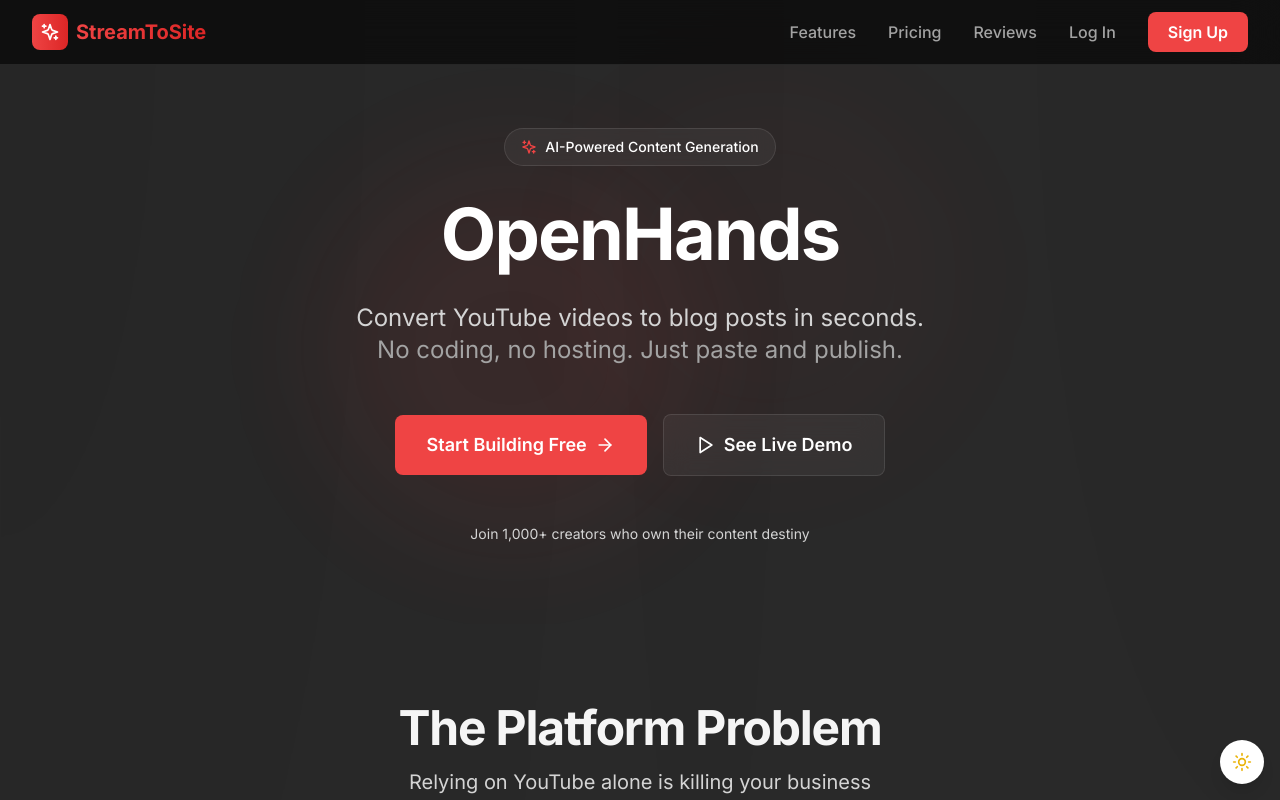
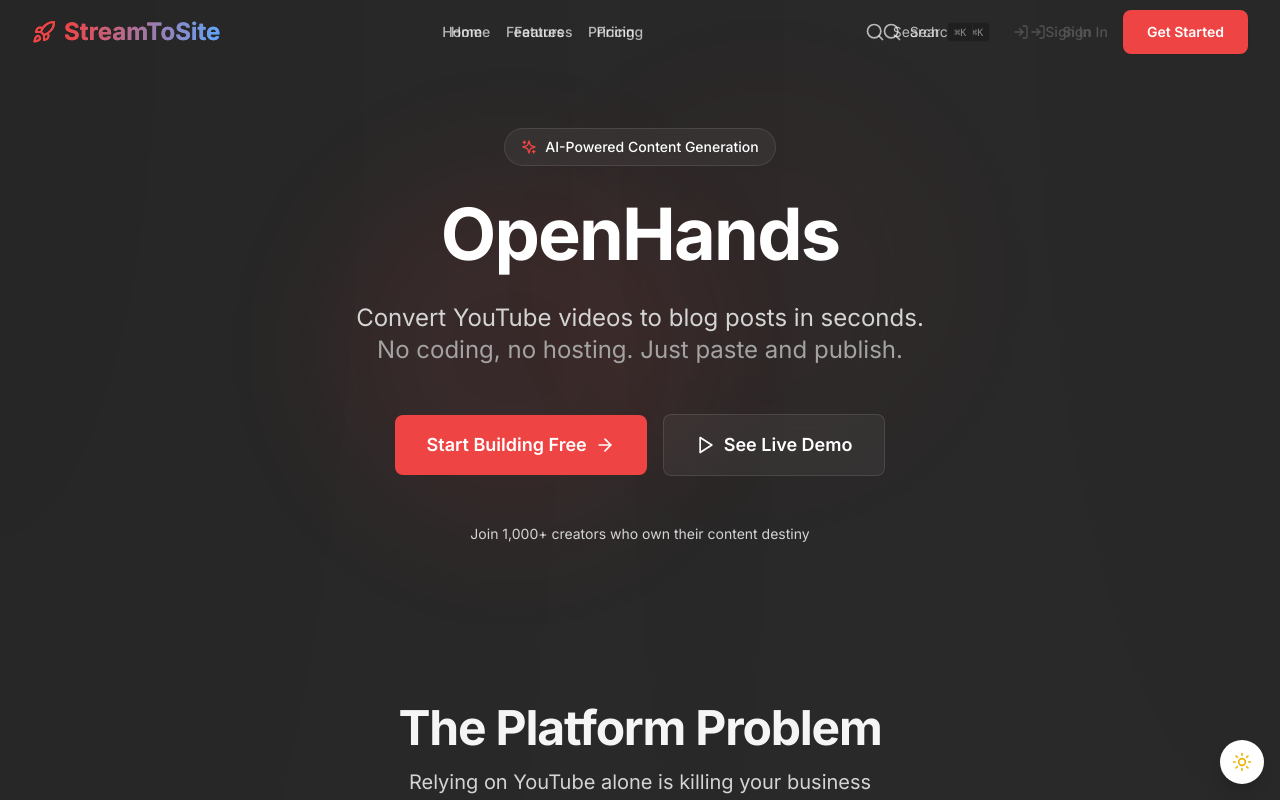
Before and after one commit to Baxa1997/streamToSite, a Next.js app: page / in a window 1280 px wide. Shown: the top 800 px of the page. Built offline with nearby package versions, Linux system fonts and the light colour scheme.

Commit message:
AI: ## Previous conversation context
**User asked:**

```diff
--- a/src/app/layout.js
+++ b/src/app/layout.js
@@ -2,7 +2,8 @@
 
 import { ThemeProvider } from '@/context/ThemeContext'
 import ThemeSwitcher from '@/components/ThemeSwitcher'
-
+import Navbar from '@/components/Navbar'
+import CommandPalette from '@/components/CommandPalette'
 
 export const metadata = {
   title: 'StreamToSite - Turn Videos into SEO-Optimized Blogs',
@@ -19,7 +20,9 @@
       </head>
       <body className="min-h-screen">
         <ThemeProvider>
+          <Navbar />
           {children}
+          <CommandPalette />
           <ThemeSwitcher />
         </ThemeProvider>
       </body>
--- /dev/null
+++ b/src/components/CommandPalette.js
@@ -0,0 +1,157 @@
+'use client'
+
+import { useState, useEffect, useRef } from 'react'
+import { useRouter } from 'next/navigation'
+import { motion, AnimatePresence } from 'framer-motion'
+import { Search, Monitor, PenSquare, Layout, DollarSign, Settings, LogOut, X } from 'lucide-react'
+import { useCommandPaletteStore } from '@/store/commandPaletteStore'
+
+export default function CommandPalette() {
+  const router = useRouter()
+  const { isOpen, close } = useCommandPaletteStore()
+  const [searchTerm, setSearchTerm] = useState('')
+  const inputRef = useRef(null)
+  const paletteRef = useRef(null)
+
+  const items = [
+    { id: 'dashboard', name: 'Dashboard Overview', href: '/dashboard', icon: Monitor },
+    { id: 'studio', name: 'Content Studio', href: '/dashboard/studio', icon: PenSquare },
+    { id: 'builder', name: 'Site Builder', href: '/dashboard/builder', icon: Layout },
+    { id: 'monetization', name: 'Monetization Hub', href: '/dashboard/monetization', icon: DollarSign },
+    { id: 'settings', name: 'Account Settings', href: '/dashboard/settings', icon: Settings },
+    { id: 'signout', name: 'Sign Out', href: '/api/auth/signout', icon: LogOut, action: () => alert('Signing out...') }, // Mock action
+  ]
+
+  const filteredItems = items.filter(item =>
+    item.name.toLowerCase().includes(searchTerm.toLowerCase())
+  )
+
+  useEffect(() => {
+    if (isOpen) {
+      document.body.style.overflow = 'hidden'
+      inputRef.current?.focus()
+    } else {
+      document.body.style.overflow = 'auto'
+    }
+
+    const handleKeyDown = (event) => {
+      if ((event.metaKey || event.ctrlKey) && event.key === 'k') {
+        event.preventDefault()
+        useCommandPaletteStore.getState().toggle()
+      }
+      if (event.key === 'Escape') {
+        close()
+      }
+    }
+
+    window.addEventListener('keydown', handleKeyDown)
+    return () => {
+      window.removeEventListener('keydown', handleKeyDown)
+    }
+  }, [isOpen, close])
+
+  const handleSelect = (item) => {
+    if (item.action) {
+      item.action()
+    } else {
+      router.push(item.href)
+    }
+    close()
+    setSearchTerm('')
+  }
+
+  const backdropVariants = {
+    hidden: { opacity: 0 },
+    visible: { opacity: 1 },
+  }
+
+  const paletteVariants = {
+    hidden: { scale: 0.95, opacity: 0, y: 10 },
+    visible: { scale: 1, opacity: 1, y: 0 },
+  }
+
+  return (
+    <AnimatePresence>
+      {isOpen && (
+        <motion.div
+          ref={paletteRef}
+          className="fixed inset-0 z-[100] flex items-start justify-center p-4 sm:p-6 lg:p-8 pt-[15vh]"
+          initial="hidden"
+          animate="visible"
+          exit="hidden"
+          variants={backdropVariants}
+          onClick={(e) => e.target === paletteRef.current && close()} // Close on backdrop click
+        >
+          <motion.div
+            className="w-full max-w-xl bg-surface-light rounded-xl shadow-2xl border border-border-color flex flex-col overflow-hidden"
+            variants={paletteVariants}
+            transition={{ duration: 0.2 }}
+            onClick={(e) => e.stopPropagation()} // Prevent closing when clicking inside
+          >
+            {/* Search Input */}
+            <div className="relative flex items-center px-4 py-3 border-b border-border-color">
+              <Search className="w-5 h-5 text-text/60 absolute left-4" />
+              <input
+                ref={inputRef}
+                type="text"
+                placeholder="Search StreamToSite..."
+                className="w-full pl-10 pr-10 py-2 bg-transparent text-text placeholder-text/50 focus:outline-none text-lg"
+                value={searchTerm}
+                onChange={(e) => setSearchTerm(e.target.value)}
+              />
+              <button onClick={close} className="absolute right-4 p-1 rounded-full text-text/60 hover:bg-surface-light-hover">
+                <X className="w-5 h-5" />
+              </button>
+            </div>
+
+            {/* Results */}
+            <div className="flex-1 overflow-y-auto max-h-[calc(80vh-150px)] scrollbar-custom">
+              {filteredItems.length === 0 ? (
+                <div className="p-6 text-center text-text/50">
+                  No results found for &quot;{searchTerm}&quot;
+                </div>
+              ) : (
+                <ul className="py-2">
+                  {filteredItems.map((item) => (
+                    <motion.li
+                      key={item.id}
+                      initial={{ opacity: 0, y: 5 }}
+                      animate={{ opacity: 1, y: 0 }}
+                      transition={{ duration: 0.1, delay: 0.05 * filteredItems.indexOf(item) }}
+                      className="group cursor-pointer"
+                      onClick={() => handleSelect(item)}
+                    >
+                      <a
+                        className="flex items-center space-x-3 px-4 py-3 hover:bg-surface transition-colors rounded-md mx-2"
+                      >
+                        <item.icon className="w-5 h-5 text-text/60 group-hover:text-primary" />
+                        <span className="text-text font-medium group-hover:text-primary">{item.name}</span>
+                        {item.href && (
+                          <span className="ml-auto text-xs text-text/40 group-hover:text-primary/70 hidden sm:block">
+                            {item.href}
+                          </span>
+                        )}
+                      </a>
+                    </motion.li>
+                  ))}
+                </ul>
+              )}
+            </div>
+
+            {/* Footer */}
+            <div className="p-3 border-t border-border-color flex justify-between items-center text-xs text-text/50">
+              <div className="flex items-center space-x-2">
+                <span className="kbd">⌘K</span>
+                <span>to toggle</span>
+              </div>
+              <div className="flex items-center space-x-2">
+                <span className="kbd">Esc</span>
+                <span>to close</span>
+              </div>
+            </div>
+          </motion.div>
+        </motion.div>
+      )}
+    </AnimatePresence>
+  )
+}
--- a/src/components/Navbar.js
+++ b/src/components/Navbar.js
@@ -1,95 +1,156 @@
 'use client'
 
+import { useState, useEffect } from 'react'
 import Link from 'next/link'
-import { Menu, X, Sparkles } from 'lucide-react'
-import { useState } from 'react'
+import { motion, AnimatePresence } from 'framer-motion'
+import { Menu, X, Search, LogIn, Rocket } from 'lucide-react'
+import { useCommandPaletteStore } from '@/store/commandPaletteStore'
 
 export default function Navbar() {
-  const [isOpen, setIsOpen] = useState(false)
+  const [isMobileMenuOpen, setIsMobileMenuOpen] = useState(false)
+  const [scrolled, setScrolled] = useState(false)
+  const toggleCommandPalette = useCommandPaletteStore((state) => state.toggle)
+
+  useEffect(() => {
+    const handleScroll = () => {
+      setScrolled(window.scrollY > 50)
+    }
+
+    window.addEventListener('scroll', handleScroll)
+    return () => window.removeEventListener('scroll', handleScroll)
+  }, [])
+
+  const navLinks = [
+    { name: 'Home', href: '/' },
+    { name: 'Features', href: '/#features' },
+    { name: 'Pricing', href: '/#pricing' },
+  ]
+
+  const mobileMenuVariants = {
+    hidden: { opacity: 0, y: -20, transition: { duration: 0.2 } },
+    visible: { opacity: 1, y: 0, transition: { duration: 0.3 } },
+    exit: { opacity: 0, y: -20, transition: { duration: 0.2 } },
+  }
 
   return (
-    <nav className="fixed top-0 left-0 right-0 z-50 bg-neutral-950/80 backdrop-blur-xl border-b border-neutral-800">
-      <div className="max-w-7xl mx-auto px-4 sm:px-6 lg:px-8">
-        <div className="flex items-center justify-between h-16">
+    <motion.nav
+      initial={{ y: -100, opacity: 0 }}
+      animate={{ y: 0, opacity: 1 }}
+      transition={{ type: 'spring', stiffness: 120, damping: 20, delay: 0.1 }}
+      className={`
+        fixed inset-x-0 top-0 z-50 transition-all duration-300
+        ${scrolled ? 'bg-surface/80 backdrop-blur-lg border-b border-border-color shadow-lg' : 'bg-transparent'}
+      `}
+    >
+      <div className="container mx-auto px-4 sm:px-6 lg:px-8 py-4 flex items-center justify-between h-16">
         {/* Logo */}
-          <Link href="/" className="flex items-center space-x-2 group">
-            <div className="bg-gradient-to-r from-red-500 to-red-600 p-2 rounded-lg group-hover:scale-110 transition-transform duration-300">
-              <Sparkles className="w-5 h-5 text-white" />
-            </div>
-            <span className="text-xl font-bold bg-clip-text text-transparent bg-gradient-to-r from-red-500 to-red-600">StreamToSite</span>
-          </Link>
-
-          {/* Desktop Navigation */}
-          <div className="hidden md:flex items-center space-x-8">
-            <Link href="#features" className="text-neutral-400 hover:text-white transition-colors font-medium">
-              Features
-            </Link>
-            <Link href="#pricing" className="text-neutral-400 hover:text-white transition-colors font-medium">
-              Pricing
-            </Link>
-            <Link href="#reviews" className="text-neutral-400 hover:text-white transition-colors font-medium">
-              Reviews
-            </Link>
-            <Link href="/login" className="text-neutral-400 hover:text-white transition-colors font-medium">
-              Log In
-            </Link>
-            <Link href="/signup" className="bg-red-500 hover:bg-red-600 text-white font-semibold px-5 py-2 rounded-lg transition-all duration-300 hover:scale-105">
-              Sign Up
+        <div className="flex-shrink-0">
+          <Link href="/" className="text-2xl font-bold text-text flex items-center group">
+            <Rocket className="w-6 h-6 mr-2 text-primary transition-transform group-hover:rotate-12" />
+            <span className="bg-gradient-to-r from-primary to-blue-400 text-transparent bg-clip-text">
+              StreamToSite
+            </span>
           </Link>
         </div>
 
-          {/* Mobile menu button */}
+        {/* Desktop Navigation Links */}
+        <div className="hidden md:flex items-center space-x-6">
+          {navLinks.map((link) => (
+            <Link key={link.name} href={link.href} className="text-text/70 hover:text-primary transition-colors font-medium text-sm">
+              {link.name}
+            </Link>
+          ))}
+        </div>
+
+        {/* Action Buttons & Search */}
+        <div className="flex items-center space-x-4">
           <button
-            onClick={() => setIsOpen(!isOpen)}
-            className="md:hidden text-neutral-400 hover:text-white p-2"
+            onClick={toggleCommandPalette}
+            className="hidden md:flex items-center justify-center p-2 rounded-lg text-text/70 hover:text-primary hover:bg-surface-light transition-colors group"
+            title="Search or Command (Cmd+K)"
           >
-            {isOpen ? <X className="w-6 h-6" /> : <Menu className="w-6 h-6" />}
+            <Search className="w-5 h-5" />
+            <span className="ml-2 text-sm hidden lg:inline">Search</span>
+            <kbd className="ml-2 hidden lg:inline-flex items-center justify-center h-5 px-1.5 rounded bg-surface-light text-text/50 border border-border-color text-[10px]">
+              ⌘K
+            </kbd>
+          </button>
+
+          <Link href="/login" className="hidden md:inline-flex btn-ghost text-sm py-2 px-4">
+            <LogIn className="w-4 h-4 mr-2" />
+            Sign In
+          </Link>
+          <Link href="/signup" className="hidden md:inline-flex btn-primary text-sm py-2 px-4">
+            Get Started
+          </Link>
+
+          {/* Mobile Menu Toggle */}
+          <button
+            onClick={() => setIsMobileMenuOpen(!isMobileMenuOpen)}
+            className="md:hidden p-2 rounded-md text-text/70 hover:text-primary hover:bg-surface-light focus:outline-none focus:ring-2 focus:ring-primary"
+            aria-controls="mobile-menu"
+            aria-expanded={isMobileMenuOpen}
+          >
+            {isMobileMenuOpen ? <X className="h-6 w-6" /> : <Menu className="h-6 w-6" />}
           </button>
         </div>
       </div>
 
-      {/* Mobile Navigation */}
-      {isOpen && (
-        <div className="md:hidden bg-neutral-950/95 backdrop-blur-xl border-t border-neutral-800">
-          <div className="px-4 pt-2 pb-4 space-y-2">
+      {/* Mobile Menu */}
+      <AnimatePresence>
+        {isMobileMenuOpen && (
+          <motion.div
+            initial="hidden"
+            animate="visible"
+            exit="exit"
+            variants={mobileMenuVariants}
+            id="mobile-menu"
+            className={`
+              md:hidden bg-surface/90 backdrop-blur-md border-t border-border-color
+              absolute inset-x-0 top-16 shadow-xl
+            `}
+          >
+            <div className="px-2 pt-2 pb-3 space-y-1 sm:px-3">
+              {navLinks.map((link) => (
                 <Link
-              href="#features"
-              className="block px-4 py-3 rounded-lg text-neutral-300 hover:text-white hover:bg-neutral-900 transition-colors"
-              onClick={() => setIsOpen(false)}
+                  key={link.name}
+                  href={link.href}
+                  className="block px-3 py-2 rounded-md text-base font-medium text-text/80 hover:bg-surface-light hover:text-primary transition-colors"
+                  onClick={() => setIsMobileMenuOpen(false)}
                 >
-              Features
+                  {link.name}
                 </Link>
-            <Link
-              href="#pricing"
-              className="block px-4 py-3 rounded-lg text-neutral-300 hover:text-white hover:bg-neutral-900 transition-colors"
-              onClick={() => setIsOpen(false)}
+              ))}
+              <div className="border-t border-border-color my-2" />
+              <button
+                onClick={() => {
+                  toggleCommandPalette();
+                  setIsMobileMenuOpen(false);
+                }}
+                className="flex items-center w-full px-3 py-2 rounded-md text-base font-medium text-text/80 hover:bg-surface-light hover:text-primary transition-colors"
               >
-              Pricing
-            </Link>
-            <Link
-              href="#reviews"
-              className="block px-4 py-3 rounded-lg text-neutral-300 hover:text-white hover:bg-neutral-900 transition-colors"
-              onClick={() => setIsOpen(false)}
-            >
-              Reviews
-            </Link>
+                <Search className="w-5 h-5 mr-2" />
+                Search (Cmd+K)
+              </button>
               <Link
                 href="/login"
-              className="block px-4 py-3 rounded-lg text-neutral-300 hover:text-white hover:bg-neutral-900 transition-colors"
-              onClick={() => setIsOpen(false)}
+                className="block px-3 py-2 rounded-md text-base font-medium text-text/80 hover:bg-surface-light hover:text-primary transition-colors"
+                onClick={() => setIsMobileMenuOpen(false)}
               >
-              Log In
+                <LogIn className="w-5 h-5 mr-2 inline-block" />
+                Sign In
               </Link>
               <Link
                 href="/signup"
-              className="block bg-red-500 hover:bg-red-600 text-white font-semibold px-4 py-3 rounded-lg text-center mt-2 transition-colors"
-              onClick={() => setIsOpen(false)}
+                className="flex items-center justify-center w-full mt-2 btn-primary py-2 text-base font-medium"
+                onClick={() => setIsMobileMenuOpen(false)}
               >
-              Sign Up
+                Get Started
               </Link>
             </div>
-        </div>
+          </motion.div>
         )}
-    </nav>
+      </AnimatePresence>
+    </motion.nav>
   )
 }
--- /dev/null
+++ b/src/store/commandPaletteStore.js
@@ -0,0 +1,8 @@
+import { create } from 'zustand'
+
+export const useCommandPaletteStore = create((set) => ({
+  isOpen: false,
+  toggle: () => set((state) => ({ isOpen: !state.isOpen })),
+  open: () => set({ isOpen: true }),
+  close: () => set({ isOpen: false }),
+}))
```
Lines whose indentation alone changed are shown as unchanged.
